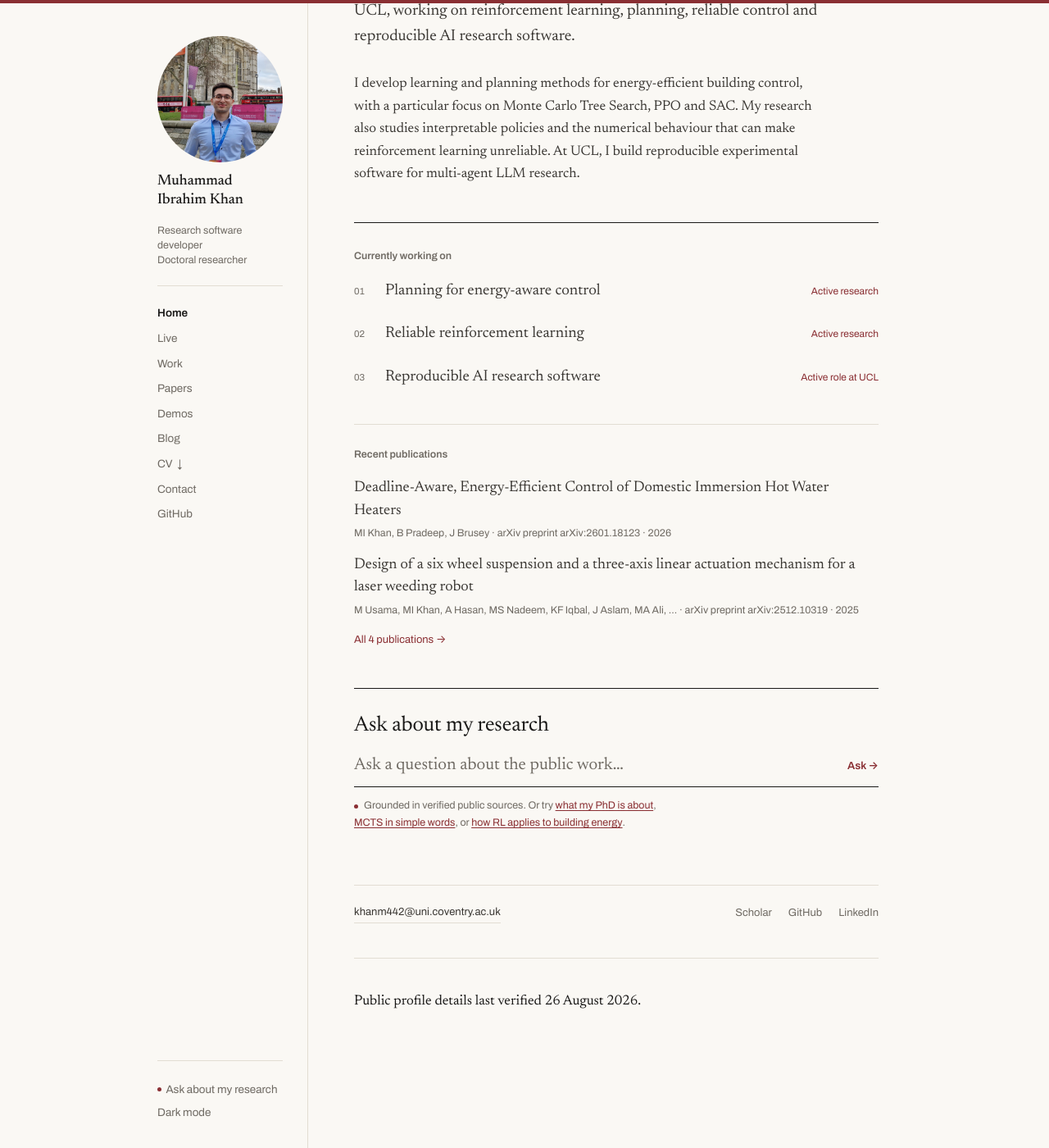
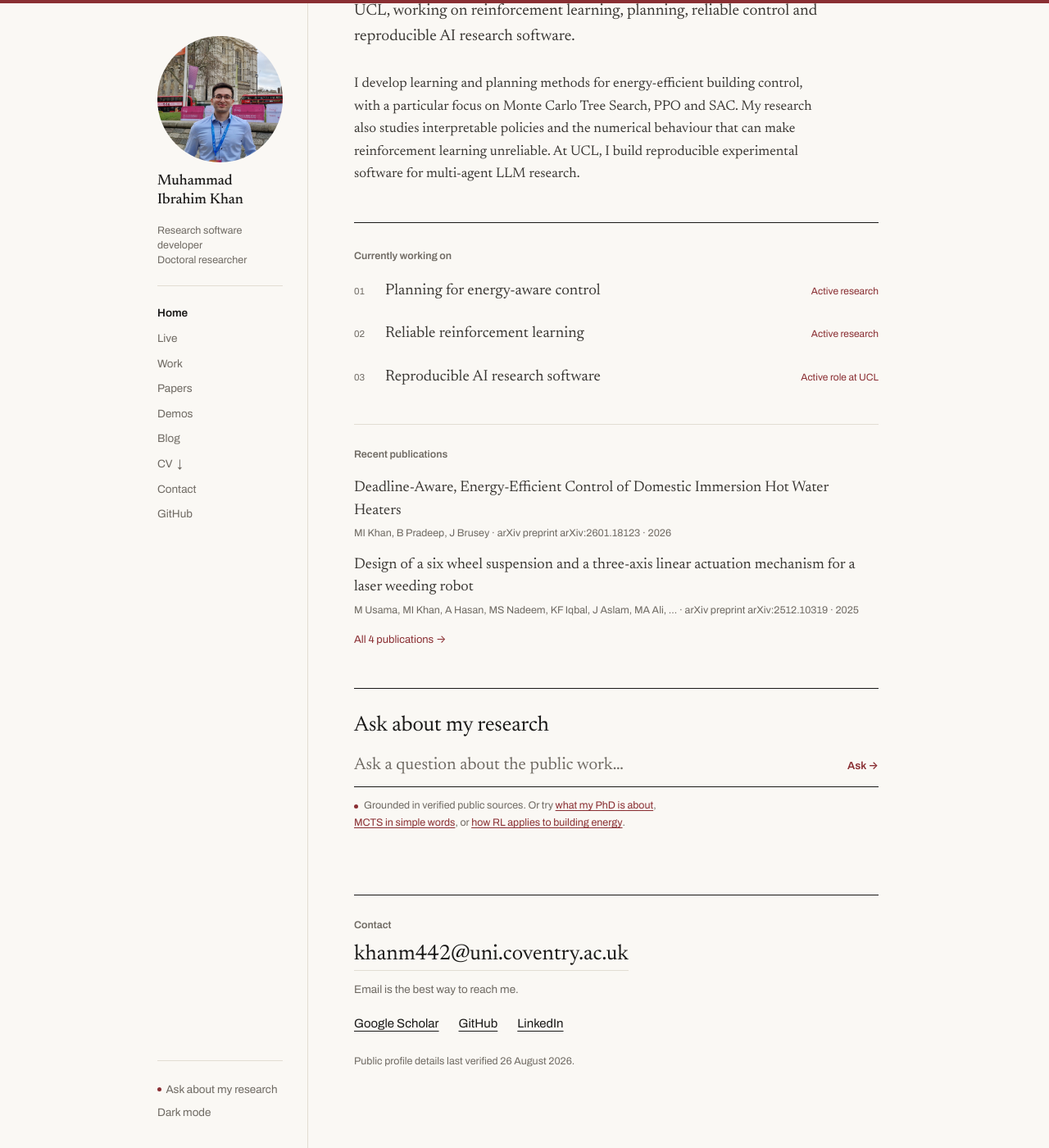
Before and after one commit to Ibrahimkhan4real/ibrahimkhan4real.github.io, a Jekyll site: the page built from index.html, in a window 1280 px wide and 1400 px high, scrolled down 269 px. Shown: the whole window at 82% size. Built offline with Jekyll 4.4.1, drawn with Linux system fonts in a browser that asks for light colours.

Commit message:
feat: put contact on every page, at reading size
The address was set at 13px sans in a muted grey, against a 19.5px lead — the
smallest text on the page carrying the one thing a reader might act on — and
it existed only at the foot of the home page, so reaching it from Papers or
Work meant navigating away first.

Contact now closes every page: the address is 26px in the reading face, above
a short line saying email is the best route, with Scholar, GitHub and LinkedIn
at 15px in full-strength ink rather than grey. The rail's Contact link scrolls
to it on the current page instead of sending the reader back to the home page.

Each page keeps its own closing note (a verified date, a copyright line, the
404's broken-link offer); those are now fine print ordered beneath the contact
block, so the page ends on the thing worth acting on rather than on a date.

The stylesheet's cache key is now derived from the build time. It had been a
hand-maintained string, and this change is the second in two commits that
would have shipped new markup to a returning visitor with the previously
cached stylesheet.

Co-Authored-By: Claude Opus 5 (1M context) <noreply@anthropic.com>
Claude-Session: https://claude.ai/code/session_013fUh9Pm9pPjA5RuEvEHvkq

```diff
--- a/_layouts/default.html
+++ b/_layouts/default.html
@@ -32,7 +32,7 @@
   <meta property="article:author" content="{{ site.url | append: site.baseurl }}">
   {% endif %}
   <link rel="icon" href="{{ "/assets/img/favicon.svg" | relative_url }}" type="image/svg+xml">
-  <link rel="stylesheet" href="{{ "/assets/css/site.css?v=20260905_demos" | relative_url }}">
+  <link rel="stylesheet" href="{{ "/assets/css/site.css" | relative_url }}?v={{ site.time | date: "%Y%m%d%H%M%S" }}">
   {% if page.url == "/" or page.url == "/index.html" %}
   <script type="application/ld+json">
   {
@@ -114,7 +114,7 @@
           <a class="nav-link" href="{{ profile.links.cv | relative_url }}">CV <span aria-hidden="true">&#8595;</span></a>
         </li>
         <li>
-          <a class="nav-link" href="{{ "/index.html#contact" | relative_url }}">Contact</a>
+          <a class="nav-link" href="#contact">Contact</a>
         </li>
         <li>
           <a class="nav-link" href="{{ profile.links.github }}" target="_blank" rel="noopener noreferrer">GitHub</a>
@@ -139,6 +139,17 @@
 
   <main id="main-content" tabindex="-1">
     {{ content }}
+
+    <section class="site-contact" id="contact" aria-labelledby="site-contact-label">
+      <p class="site-contact-label" id="site-contact-label">Contact</p>
+      <a class="site-contact-email" href="mailto:{{ profile.contact.email }}">{{ profile.contact.email }}</a>
+      <p class="site-contact-note">Email is the best way to reach me.</p>
+      <div class="site-contact-links">
+        <a href="{{ profile.links.scholar }}" target="_blank" rel="noopener noreferrer">Google Scholar</a>
+        <a href="{{ profile.links.github }}" target="_blank" rel="noopener noreferrer">GitHub</a>
+        <a href="{{ profile.links.linkedin }}" target="_blank" rel="noopener noreferrer">LinkedIn</a>
+      </div>
+    </section>
   </main>
 
   <!-- Public research guide -->
--- a/assets/css/site.css
+++ b/assets/css/site.css
@@ -760,10 +760,23 @@ aside div#user_meta ul li:nth-last-child(2) {
    ========================================================================== */
 
 main {
+  display: flex;
+  flex-direction: column;
   width: 100%;
   max-width: 760px;
   margin: 0;
   padding: 58px 64px 96px 56px;
+}
+
+/* Each page brings its own closing note (a verified date, a copyright line).
+   Contact is the last thing worth acting on, so it sits above that note
+   without every page having to be rewritten. */
+main > .site-contact {
+  order: 1;
+}
+
+main > footer {
+  order: 2;
 }
 
 main header {
@@ -870,15 +883,21 @@ main article div#article_meta {
 }
 
 main footer {
-  border-top: 1px solid var(--rule);
-  border-bottom: none;
-  padding: 22px 0 0;
+  border: 0;
+  padding: 0;
   display: flex;
   justify-content: flex-start;
   background-color: transparent;
-  margin-top: 42px;
+  margin-top: 24px;
   border-radius: 0;
   box-shadow: none;
+  font-family: var(--font-sans);
+  font-size: 12.5px;
+  color: var(--muted);
+}
+
+main footer p {
+  margin: 0;
 }
 
 .button_accent {
@@ -2749,28 +2768,75 @@ main article div#article_text .now-status-strip a:focus-visible {
   color: var(--body);
 }
 
-.home-contact {
-  display: flex;
-  align-items: center;
-  justify-content: space-between;
-  gap: 20px;
-  margin-top: 40px;
-  padding-top: 22px;
-  border-top: 1px solid var(--rule);
-  font-family: var(--font-sans);
-  font-size: 13px;
-}
-
-.home-contact-email {
+/* Contact sits at the foot of every page. The address is the primary action
+   on it, so it is set at reading size rather than as fine print. */
+
+.site-contact {
+  margin-top: 52px;
+  padding-top: 26px;
+  border-top: 1px solid var(--ink);
+}
+
+.site-contact-label {
+  margin: 0 0 10px;
+  font-family: var(--font-sans);
+  font-size: 12.5px;
+  font-weight: 600;
+  color: var(--muted);
+}
+
+.site-contact-email {
+  display: inline-block;
+  font-family: var(--font-serif);
+  font-size: 26px;
+  line-height: 1.25;
+  color: var(--ink);
   border-bottom: 1px solid var(--rule);
-  padding-bottom: 2px;
-}
-
-.home-contact-links {
-  display: flex;
-  gap: 20px;
-  color: var(--muted);
-}
+  padding-bottom: 3px;
+  overflow-wrap: anywhere;
+}
+
+.site-contact-email:hover,
+.site-contact-email:focus {
+  border-bottom-color: var(--accent);
+  color: var(--accent);
+  text-decoration: none;
+}
+
+.site-contact-note {
+  margin: 12px 0 0;
+  font-family: var(--font-sans);
+  font-size: 13.5px;
+  color: var(--muted);
+}
+
+.site-contact-links {
+  display: flex;
+  flex-wrap: wrap;
+  gap: 10px 24px;
+  margin-top: 18px;
+  font-family: var(--font-sans);
+  font-size: 15px;
+}
+
+.site-contact-links a {
+  color: var(--ink);
+  text-decoration: underline;
+  text-underline-offset: 4px;
+  text-decoration-thickness: 1px;
+}
+
+.site-contact-links a:hover,
+.site-contact-links a:focus {
+  color: var(--accent);
+}
+
+@media screen and (max-width: 640px) {
+  .site-contact-email {
+    font-size: 21px;
+  }
+}
+
 
 @media screen and (max-width: 640px) {
   .home-stream,
@@ -2783,23 +2849,13 @@ main article div#article_text .now-status-strip a:focus-visible {
     justify-self: start;
   }
 
-  .home-contact {
-    flex-direction: column;
-    align-items: flex-start;
-    gap: 14px;
-  }
-
-  .home-contact-links {
-    flex-wrap: wrap;
-  }
 }
 
 /* Index links carry their weight through type and rules, not underlines;
    the underline is the hover affordance, as elsewhere in the design. */
 main article div#article_text .home-stream a,
 main article div#article_text .home-publication a,
-main article div#article_text .home-block-more,
-main article div#article_text .home-contact a {
+main article div#article_text .home-block-more {
   text-decoration: none;
 }
 
@@ -2808,9 +2864,7 @@ main article div#article_text .home-stream a:focus,
 main article div#article_text .home-publication a:hover,
 main article div#article_text .home-publication a:focus,
 main article div#article_text .home-block-more:hover,
-main article div#article_text .home-block-more:focus,
-main article div#article_text .home-contact a:hover,
-main article div#article_text .home-contact a:focus {
+main article div#article_text .home-block-more:focus {
   text-decoration: underline;
   text-underline-offset: 3px;
 }
--- a/index.html
+++ b/index.html
@@ -77,14 +77,6 @@ description: "PhD researcher at Coventry University and Research Software Develo
       </div>
     </section>
 
-    <section class="home-contact" id="contact" aria-label="Contact and profiles">
-      <a class="home-contact-email" href="mailto:{{ profile.contact.email }}">{{ profile.contact.email }}</a>
-      <div class="home-contact-links">
-        <a href="{{ profile.links.scholar }}" target="_blank" rel="noopener noreferrer">Scholar</a>
-        <a href="{{ profile.links.github }}" target="_blank" rel="noopener noreferrer">GitHub</a>
-        <a href="{{ profile.links.linkedin }}" target="_blank" rel="noopener noreferrer">LinkedIn</a>
-      </div>
-    </section>
   </div>
 </article>
 
```
